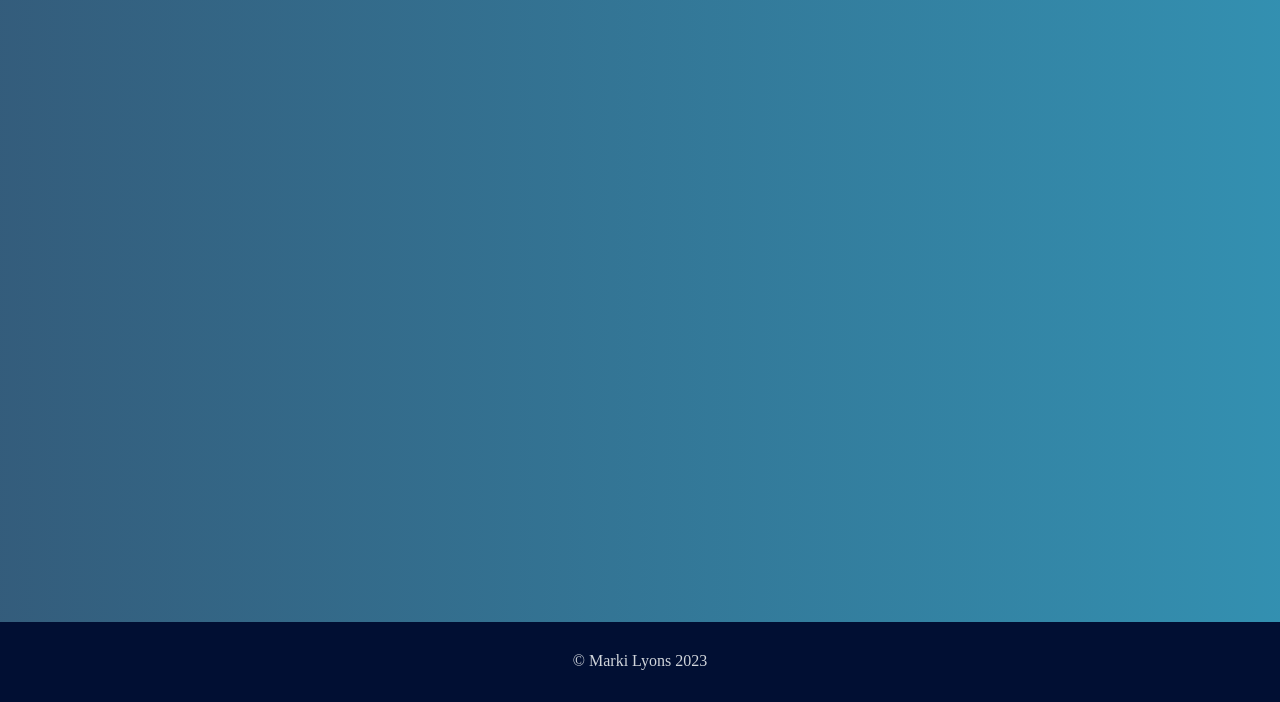
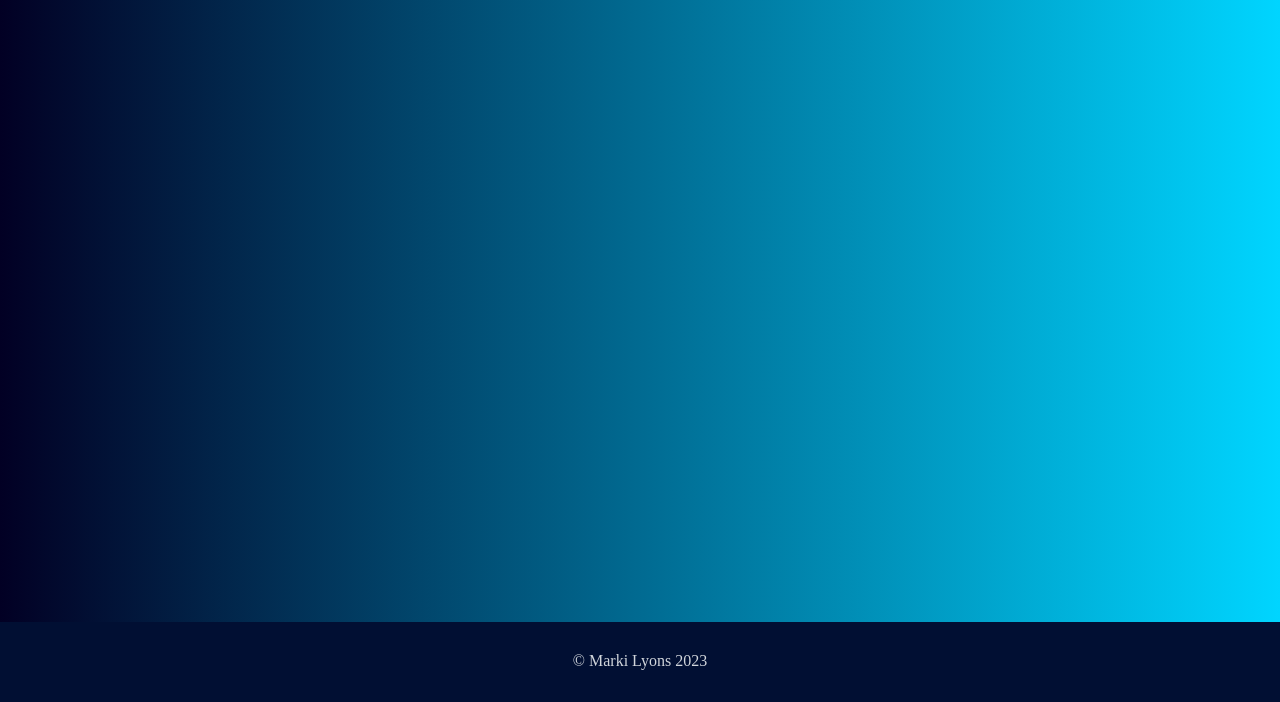
Before and after one commit to MsMLyons/Portfolio-Part-2, a plain HTML site: page index.html in a window 1280 px wide. Shown: the part 158-860 px from the top of the page. Drawn offline with Linux system fonts and the light colour scheme.

Commit message:
Update gradient

```diff
--- a/styles.css
+++ b/styles.css
@@ -7,9 +7,10 @@
 body {
     background-image: linear-gradient(
         to left,
-        rgba(0, 116, 157, 0.8),
-        hsla(206, 98%, 18%, 0.8)
+        #00d5ff,
+        #020024
         );
+    color: rgb(209, 213, 219);
 }
 
 nav, footer {
@@ -40,6 +41,7 @@ a {
 
 main {
     height: 700px;
+    padding: 20px; /* adjust later */
 }
 
 footer p {
```
